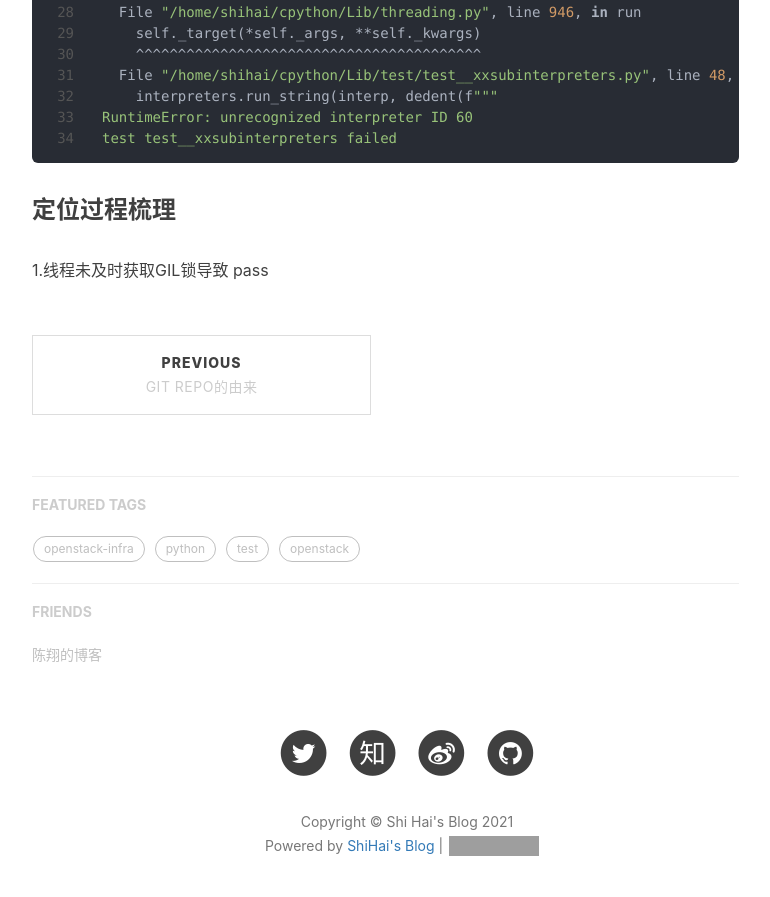
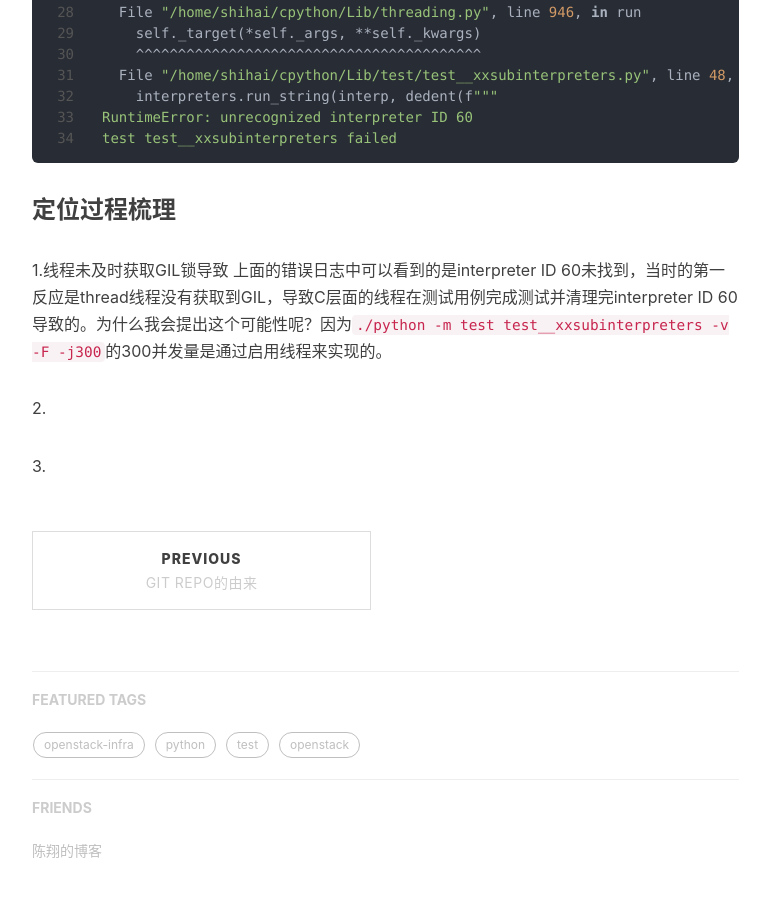
Before and after one commit to shihai1991/shihai1991.github.io, a Jekyll site: the page built from _posts/2021-08-22-python子编译器资源竞争问题.md, in a window 1280 px wide and 900 px high, scrolled down 1471 px. Shown: the top 897 px of the window, without its empty margins (233-1003 px from the left). Built offline with Jekyll 4.4.1, drawn with Linux system fonts in a browser that asks for light colours; nearby versions of some CDN libraries; comment, search, counter and statistics services are not loaded; grey boxes are pictures that could not be loaded.

Commit message:
Update 2021-08-22-python子编译器资源竞争问题.md

```diff
--- a/_posts/2021-08-22-python子编译器资源竞争问题.md
+++ b/_posts/2021-08-22-python子编译器资源竞争问题.md
@@ -56,4 +56,8 @@ test test__xxsubinterpreters failed
 
 ### 定位过程梳理
 1.线程未及时获取GIL锁导致
-pass
+上面的错误日志中可以看到的是interpreter ID 60未找到，当时的第一反应是thread线程没有获取到GIL，导致C层面的线程在测试用例完成测试并清理完interpreter ID 60导致的。为什么我会提出这个可能性呢？因为`./python -m test test__xxsubinterpreters -v -F -j300`的300并发量是通过启用线程来实现的。
+
+2.
+
+3.
```
